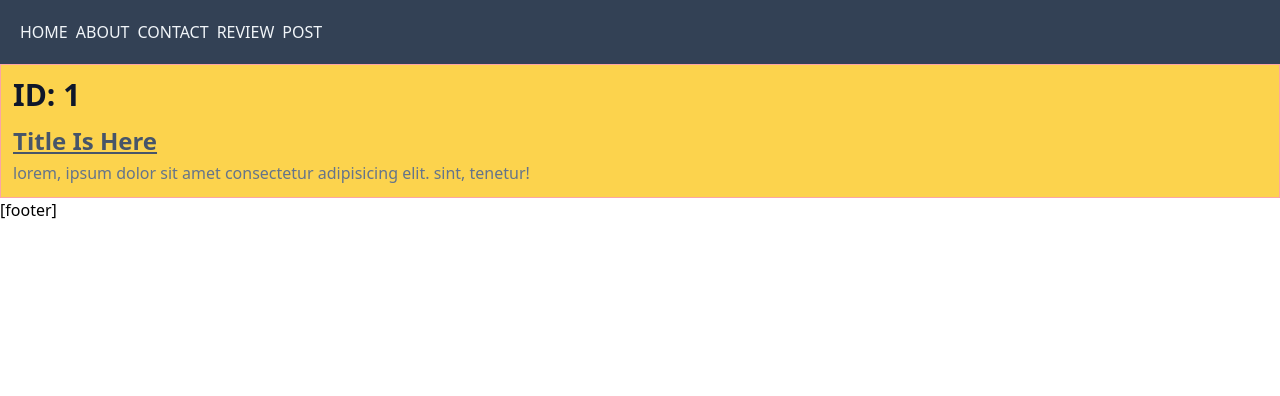
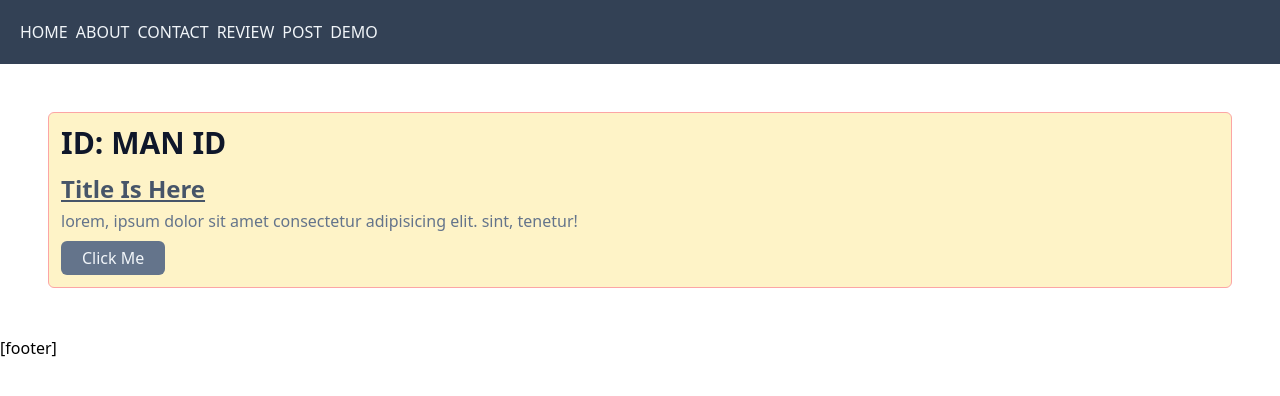
Before and after one commit to 14HAK/next-first, a Next.js app: page /demo in a window 1280 px wide. Shown: the top 396 px of the page. Built offline with nearby package versions, Linux system fonts and the light colour scheme.

Commit message:
create Demo server component and call it, 'app/demo' server component

```diff
--- a/app/demo/page.jsx
+++ b/app/demo/page.jsx
@@ -1,3 +1,4 @@
+import Demo from '@/components/demo';
 import React from 'react';
 
 export const metadata = {
@@ -5,19 +6,7 @@ export const metadata = {
 };
 
 const DemoPage = () => {
-  return (
-    <section className='p-3 border border-red-300 bg-amber-300'>
-      <h1 className='text-3xl text-slate-900 uppercase mb-3 font-bold'>
-        id: 1
-      </h1>
-      <h4 className='text-2xl text-slate-600 capitalize mb-1 font-semibold underline'>
-        title is here
-      </h4>
-      <p className='font-normal text-slate-500 lowercase'>
-        Lorem, ipsum dolor sit amet consectetur adipisicing elit. Sint, tenetur!
-      </p>
-    </section>
-  );
+  return <Demo></Demo>;
 };
 
 export default DemoPage;
--- /dev/null
+++ b/components/demo.jsx
@@ -0,0 +1,22 @@
+import React from 'react';
+
+const Demo = () => {
+  return (
+    <section className='p-3 m-12 rounded-md border border-red-300 bg-amber-100'>
+      <h1 className='text-3xl text-slate-900 uppercase mb-3 font-bold'>
+        id: Man Id
+      </h1>
+      <h4 className='text-2xl text-slate-600 capitalize mb-1 font-semibold underline'>
+        title is here
+      </h4>
+      <p className='font-normal text-slate-500 lowercase'>
+        Lorem, ipsum dolor sit amet consectetur adipisicing elit. Sint, tenetur!
+      </p>
+      <button className='py-1 px-5 rounded-md bg-slate-500 text-slate-100 hover:bg-slate-100 hover:text-slate-500 duration-100 hover:shadow-slate-500 border border-transparent hover:border hover:border-amber-600 capitalize mt-2'>
+        click me
+      </button>
+    </section>
+  );
+};
+
+export default Demo;
--- a/components/navbar.jsx
+++ b/components/navbar.jsx
@@ -38,6 +38,12 @@ const Navbar = () => {
       >
         post
       </Link>
+      <Link
+        href={'/demo'}
+        className='text-slate-100 hover:text-red-500 hover:underline'
+      >
+        Demo
+      </Link>
     </nav>
   );
 };
```
